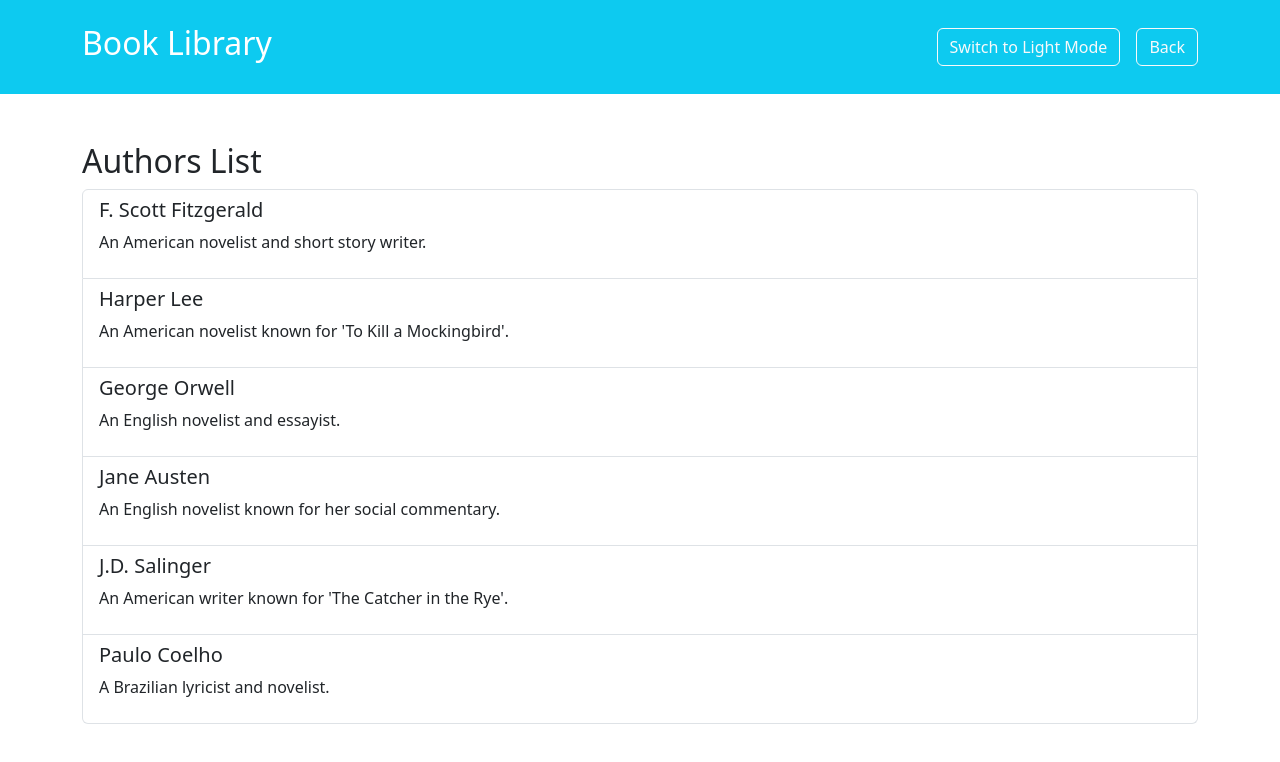
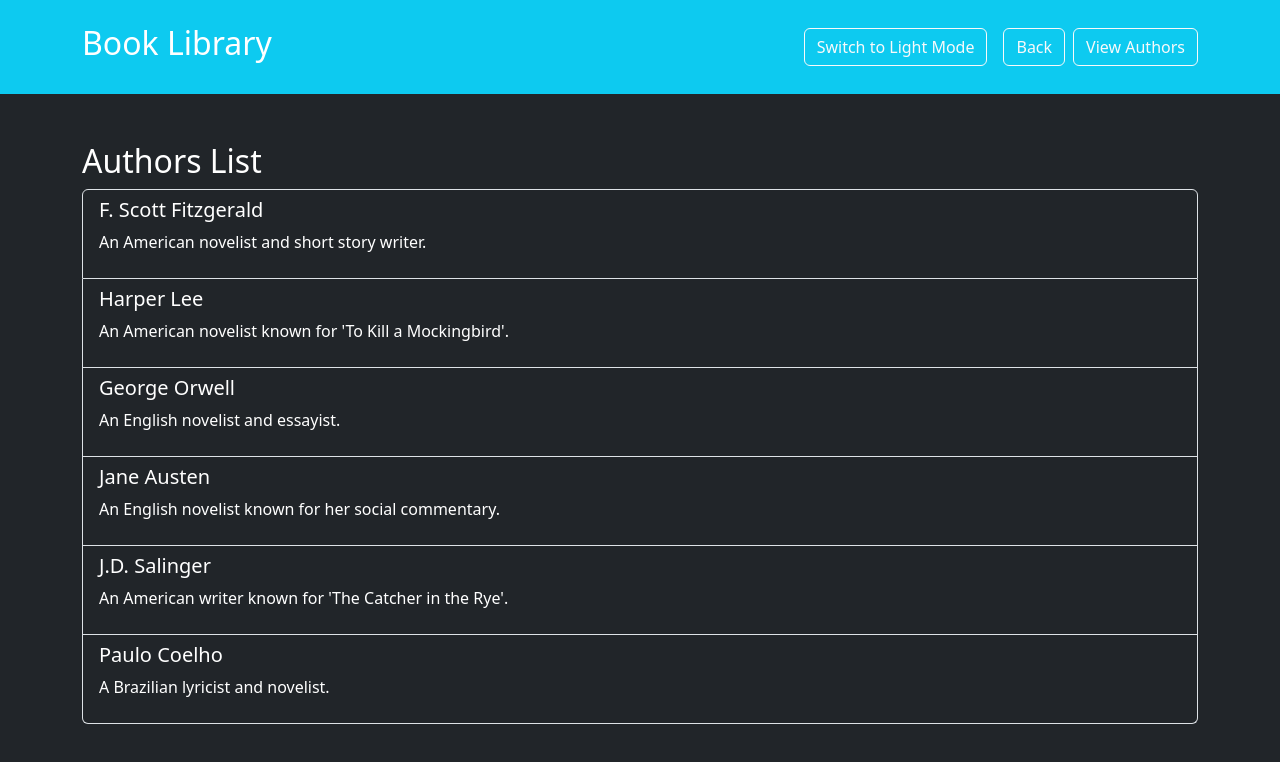
Before and after one commit to hamzasheraz/bookLibrary, a Next.js app: page /authors in a window 1280 px wide. Both pictures are taken after a click on the button "Switch to Dark Mode". Shown: the top 762 px of the page. Built offline with nearby package versions, Linux system fonts and the light colour scheme.

Commit message:
Toggle theme added in authors page

```diff
--- a/components/layout/navigation.js
+++ b/components/layout/navigation.js
@@ -1,3 +1,4 @@
+import { Button } from 'bootstrap';
 import { useRouter } from 'next/router';
 
 const Navigation = ({ route,name }) => {
@@ -11,9 +12,12 @@ const Navigation = ({ route,name }) => {
         router.back();
     };
     return (
-        <button className="btn btn-outline-light" onClick={() => handleViewGenres()}>
+        <>
+        <button className="btn btn-outline-light me-2" onClick={() => handleViewGenres()}>
             {name}
         </button>
+        <button className="btn btn-outline-light" onClick={() =>router.push('/authors')}>View Authors</button>
+        </>
     )
 }
 
--- a/pages/authors/index.js
+++ b/pages/authors/index.js
@@ -1,7 +1,8 @@
 import useSWR from 'swr';
-import Footer from "@/components/layout/footer";
 import Navbar from "@/components/layout/navbar";
 import { getAllAuthor } from '@/helper';
+import { useContext } from 'react';
+import { ThemeContext } from '@/theme';
 
 const fetchAuthors = async () => {
   const response = await getAllAuthor();
@@ -12,19 +13,23 @@ const fetchAuthors = async () => {
 };
 
 const AuthorsPage = () => {
+  const { theme } = useContext(ThemeContext);
   const { data: authors, error } = useSWR('/api/authors', fetchAuthors);
 
   if (!authors) return <div>Loading authors...</div>;
   if (error) return <div>Failed to load authors: {error.message}</div>;
 
   return (
-    <div>
+    <div className={`${theme === "light" ? "bg-light text-dark" : "bg-dark text-white"} min-vh-100`}>
     <Navbar route='/' name='Back' />
     <div className="container mt-5">
       <h2>Authors List</h2>
       <ul className="list-group">
         {authors.map((author) => (
-            <li key={author.id} className="list-group-item">
+          <li
+            key={author.id}
+            className={`list-group-item ${theme === "light" ? "bg-light text-dark" : "bg-dark text-white"}`}
+          >
             <h5>{author.name}</h5>
             <p>{author.biography}</p>
           </li>
```
Lines whose indentation alone changed are shown as unchanged.
